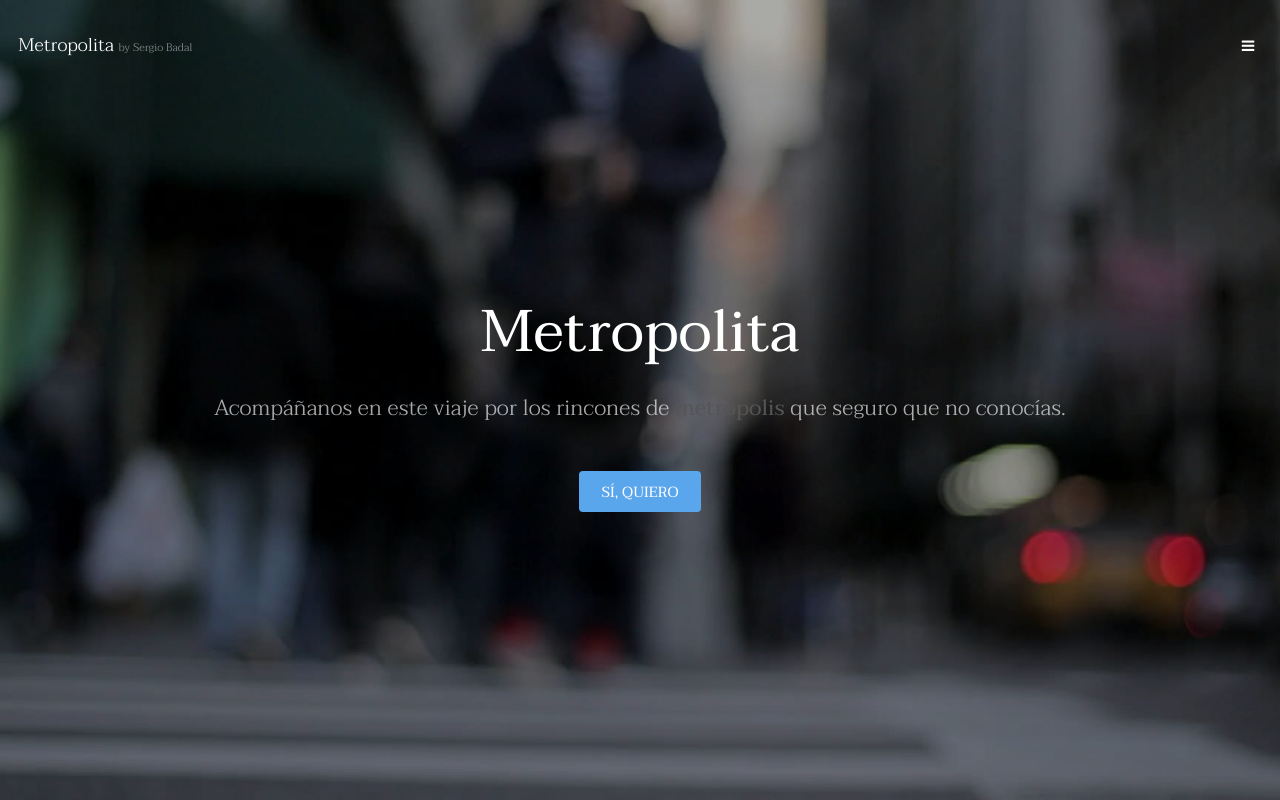
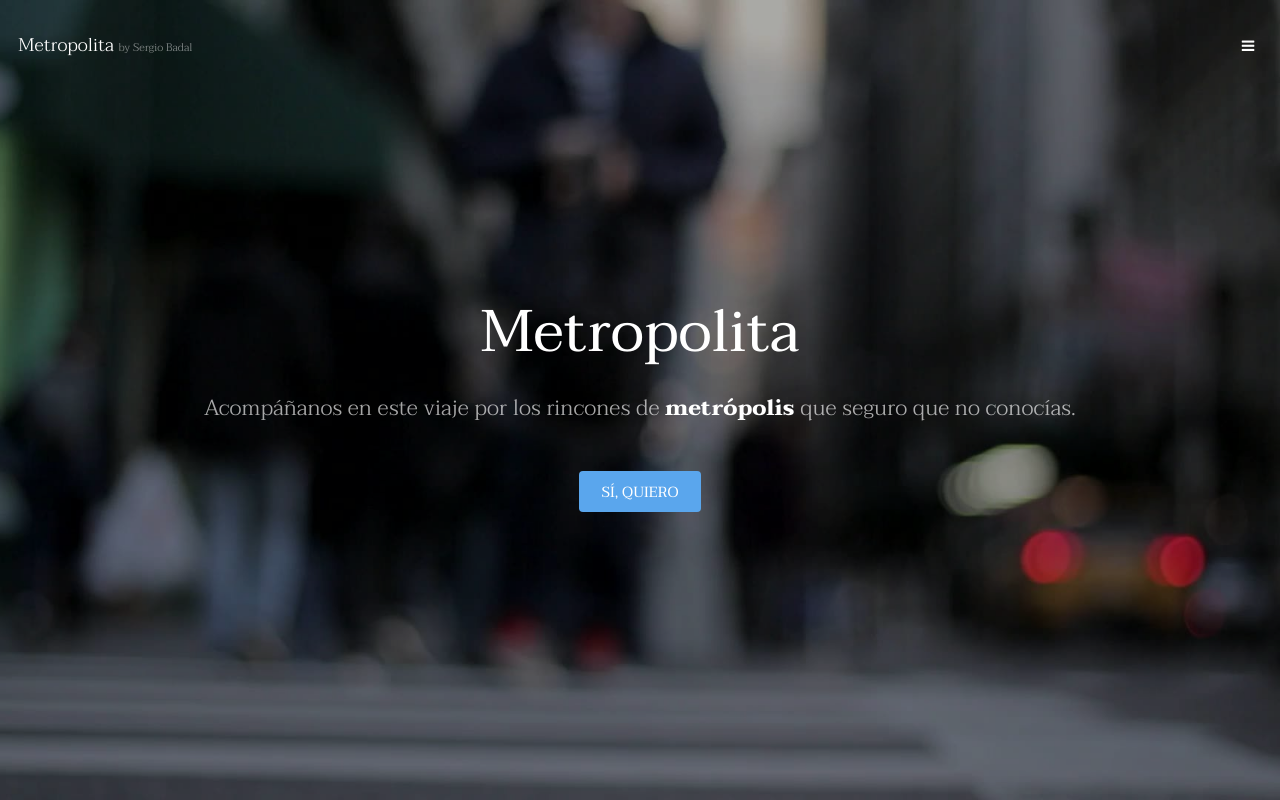
Before and after one commit to Esjucor/04_REP_METROPOLITA, a plain HTML site: page index.html in a window 1280 px wide. Shown: the top 800 px of the page. Drawn offline with Linux system fonts and the light colour scheme.

Commit message:
negrita fuerte blanco en la frase de portada por EMILIO

```diff
--- a/assets/css/main.css
+++ b/assets/css/main.css
@@ -4228,3 +4228,4 @@
 
 		}
 #three, #four, #footer section { display:none}
+#banner b{color:white;font-weight: 900; !important;}
```
